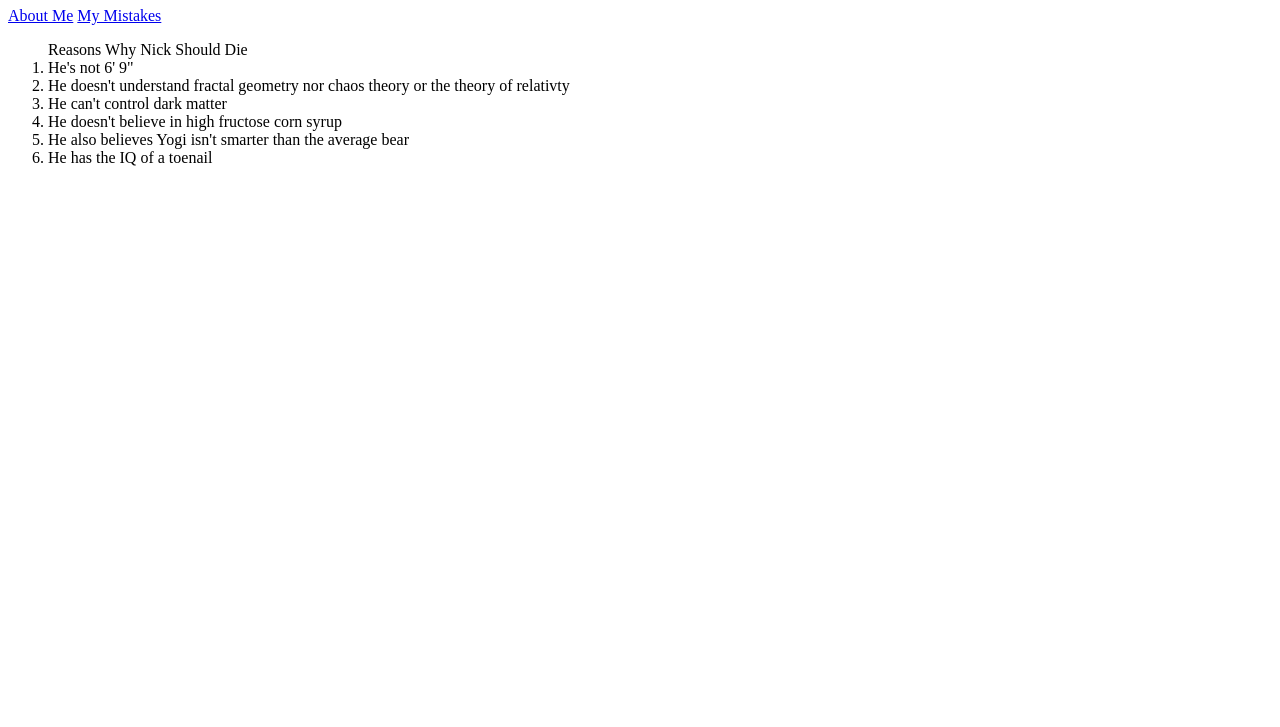
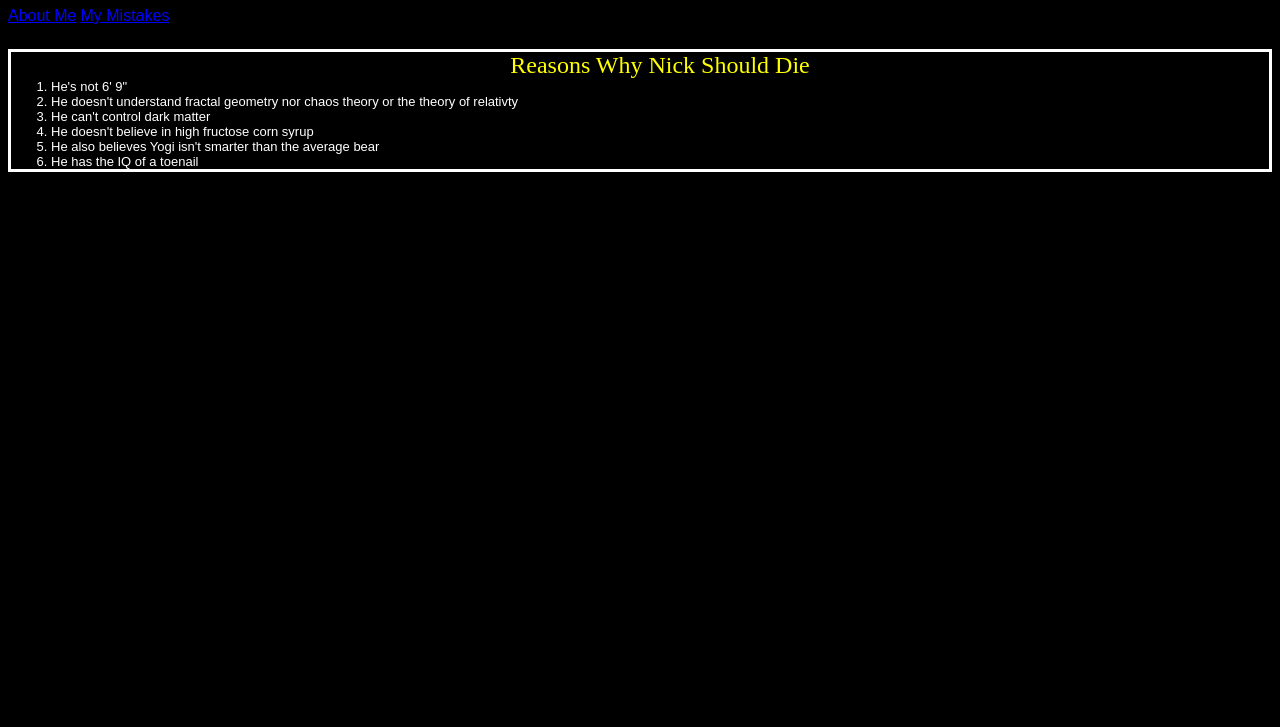
Before and after one commit to MatthewApe/fantastic-waddle, a plain HTML site: page index.html in a window 1280 px wide. Shown: the part 73-800 px from the top of the page. Drawn offline with Linux system fonts and the light colour scheme.

Commit message:
Update index.html

```diff
--- a/index.html
+++ b/index.html
@@ -1,6 +1,6 @@
 <!DOCTYPE html>
 <html lang = "eng">
-    <link  rel="stylesheet" href="Home Page.css"></link>
+    <link  rel="stylesheet" href="index.css"></link>
     <title>Matt's Website for the Legally Blind</title>
     <body>
         <h1>Matt's Website for the Legally Blind</h1>
```
